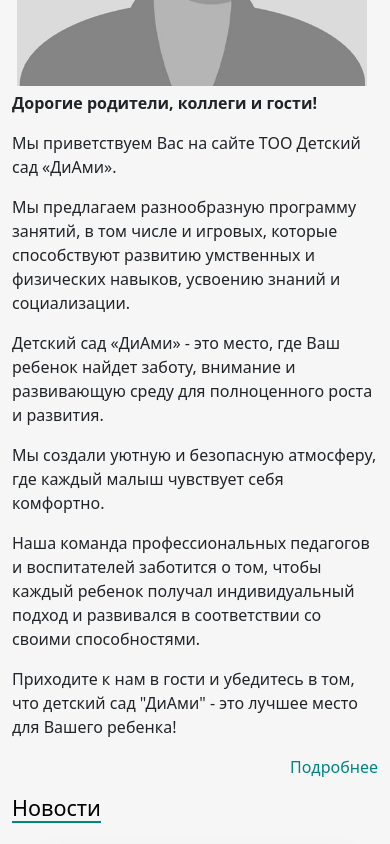
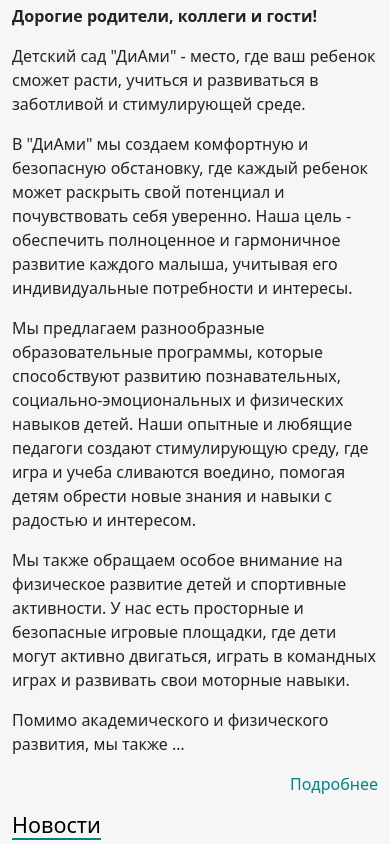
Before and after one commit to aslanqwe/Graduate-work, a Django app: page / in a window 390 px wide. Shown: the part 760-1604 px from the top of the page. Run offline with Django 4.2, Linux system fonts and the light colour scheme; data comes from the database, SQL or seed files in the repository; both versions use the stored data as it was after the commit; some libraries are stand-ins or nearby versions.

Commit message:
создал в бд таблицу для слов директора и отдельную страницу для него

```diff
--- a/main/admin.py
+++ b/main/admin.py
@@ -1,4 +1,6 @@
 from django.contrib import admin
 from .models import Articles
+from .models import Director
 
 admin.site.register(Articles)
+admin.site.register(Director)
--- a/main/models.py
+++ b/main/models.py
@@ -17,3 +17,13 @@ class Articles(models.Model):
     class Meta:
         verbose_name = 'Новость'
         verbose_name_plural = 'Новости'
+
+class Director(models.Model):
+    full_name = models.CharField('ФИО', blank=False, null=False, max_length=70)
+    full_text = models.TextField('Приветственная речь', validators = [MinLengthValidator(10, 'Введите больше 10 символов')], blank=False, null=False)
+    image = models.ImageField('Ваше изображение', upload_to='images/', default='')
+    def __str__(self):
+        return self.full_name
+    class Meta:
+        verbose_name = 'Директор'
+        verbose_name_plural = 'Директор'
--- a/main/templates/base.html
+++ b/main/templates/base.html
@@ -21,7 +21,7 @@
     <link href="https://fonts.googleapis.com/css2?family=Comfortaa:wght@300;400;500;600;700&display=swap"
           rel="stylesheet">
 </head>
-<body class="d-flex flex-column min-vh-100">
+<body class="">
 <div class="btn-up btn-up_hide"></div>
 
 {# Header #}
--- a/main/templates/include/header.html
+++ b/main/templates/include/header.html
@@ -30,14 +30,9 @@
                     </ul>
                 </li>
                 <li class="nav-item dropdown">
-                    <a class="nav-link dropdown-toggle text-white" href="#" id="navbarDropdown3" role="button"
-                       data-bs-toggle="dropdown" aria-expanded="false">
-                        Язык обучения
+                    <a class="nav-link text-white" href="#">
+                        О нас
                     </a>
-                    <ul class="dropdown-menu" aria-labelledby="navbarDropdown3">
-                        <li><a class="dropdown-item" href="#">Казахский язык</a></li>
-                        <li><a class="dropdown-item" href="#">Русский язык</a></li>
-                    </ul>
                 </li>
                 <li class="nav-item dropdown">
                     <a class="nav-link text-white" href="#">
--- a/main/templates/main/details_view.html
+++ b/main/templates/main/details_view.html
@@ -5,7 +5,7 @@
 {% block content %}
 <div class="container mt-5 news">
     <div class="row">
-            <div class="col-md-12 col-sm-12">
+        <div class="col-md-12 col-sm-12 p-5">
             <h1 class="text-center">{{ article.title }}</h1>
             <p class="text-left"><i class="fa-sharp fa-solid fa-clock"></i> Дата публикации: {{ article.date }}</p>
         </div>
@@ -17,8 +17,8 @@
                      style="margin:5px; max-width: 100%; max-height: 600px">
             </a>
         </div>
-            <div class="col-md-12 col-sm-12 pt-3">
-                <p>{{ article.full_text }}</p>
+        <div class="col-md-12 col-sm-12 pt-3 p-5">
+            <p style="word-wrap: break-word;">{{ article.full_text }}</p>
         </div>
     </div>
 </div>
--- a/main/templates/main/index.html
+++ b/main/templates/main/index.html
@@ -49,24 +49,17 @@
         <div class="row pt-3">
             <div class="col-md-4 col-sm-12">
                 <a href="#">
-                    <img width="350" class="img-fluid" src="{% static 'main/images/noavatar.png' %}" height="410"
+                    <img width="350" class="img-fluid" src="{{ director.image.url }}" height="410"
                          title="Директор" alt="Директор" style="margin:5px;">
                 </a>
             </div>
             <div class="col-md-8 col-sm-12">
                 <p><strong>Дорогие родители, коллеги и гости!</strong></p>
-                <p>Мы приветствуем Вас на сайте ТОО Детский сад «ДиАми».</p>
-                <p>Мы предлагаем разнообразную программу занятий, в том числе и игровых, которые способствуют развитию
-                    умственных и физических навыков, усвоению знаний и социализации. </p>
-                <p>Детский сад «ДиАми»&nbsp;- это место, где Ваш ребенок найдет заботу, внимание и развивающую среду для
-                    полноценного роста и развития.</p>
-                <p>Мы создали уютную и безопасную атмосферу, где каждый малыш чувствует себя комфортно.</p>
-                <p>Наша команда профессиональных педагогов и воспитателей заботится о том, чтобы каждый ребенок получал
-                    индивидуальный подход и развивался в соответствии со своими способностями.</p>
-                <p>Приходите к нам в гости и убедитесь в том, что детский сад "ДиАми" - это лучшее место для Вашего
-                    ребенка!</p>
+                <p>
+                    {{ director.full_text|truncatechars:1000|linebreaks }}
+                </p>
                 <p style="text-align: right;">
-                    <a href="#" class="text-primary">Подробнее</a>
+                    <a href="{% url 'director' %}" class="text-primary">Подробнее</a>
                 </p>
             </div>
         </div>
--- a/main/urls.py
+++ b/main/urls.py
@@ -4,5 +4,6 @@ from . import views
 urlpatterns = [
     path('', views.index, name = 'home'),
     path('about/', views.about, name = 'about'),
+    path('director_words/', views.director, name='director'),
     path('<int:pk>', views.NewsDetailView.as_view(), name='news_detail'),
 ]
--- a/main/views.py
+++ b/main/views.py
@@ -4,14 +4,20 @@ from django.views.generic import DetailView, UpdateView
 
 from .forms import ArticlesForm
 from .models import Articles
+from .models import Director
 
 
 def index(request):
     news = Articles.objects.order_by('-date')
-    return render(request, 'main/index.html', {'title': 'Детский сад "ДиАми"', 'news': news})
+    director = Director.objects.first()
+    return render(request, 'main/index.html', {'title': 'Детский сад "ДиАми"', 'news': news, 'director': director})
 
 def about(request):
     return render(request, 'main/about.html', {'title': 'О нас'})
+
+def director(request):
+    director = Director.objects.first()
+    return render(request, 'main/director.html', {'title': 'Приветственное слово директора', 'director': director})
 
 class NewsDetailView(DetailView):
     model = Articles
--- a/static/main/css/style.css
+++ b/static/main/css/style.css
@@ -47,6 +47,7 @@ a:hover {
     cursor: pointer;
     width: 44px;
     height: 44px;
+    z-index: 9999;
 }
 
 .btn-up::before {
@@ -115,18 +116,7 @@ a:hover {
     margin-top: auto;
 }
 
-.user {
-    display: flex;
-    gap: .5rem;
-}
 
-.user__image {
-    border-radius: 50%;
-}
-
-.user__info>small {
-    color: #666;
-}
 
 /* Новости */
 
```
Also changed, not shown: main/templates/main/director.html (added, +30 -0 lines), main/templates/main/english.html (added, +10 -0 lines), db.sqlite3. Lines whose indentation alone changed are shown as unchanged.
